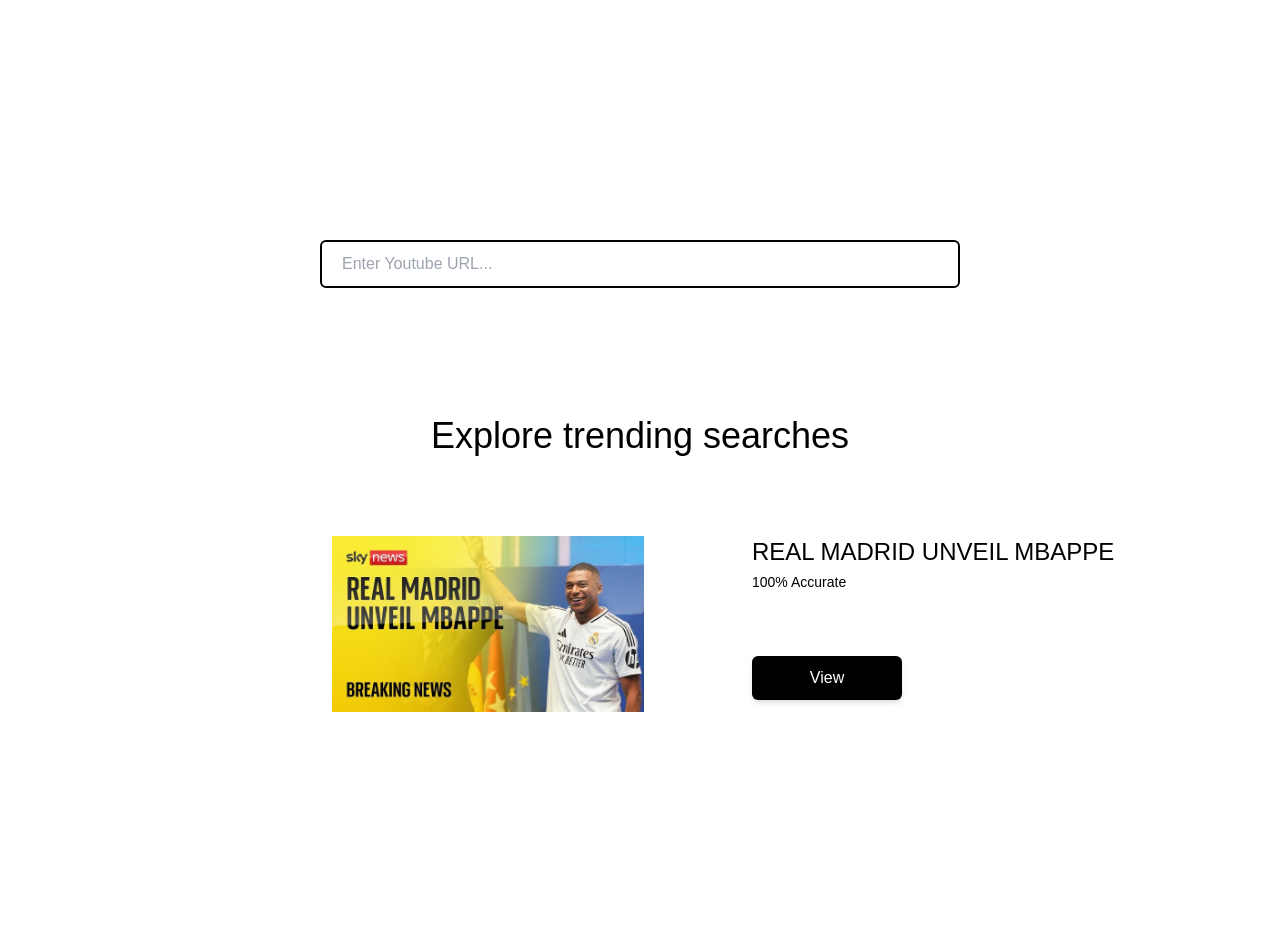
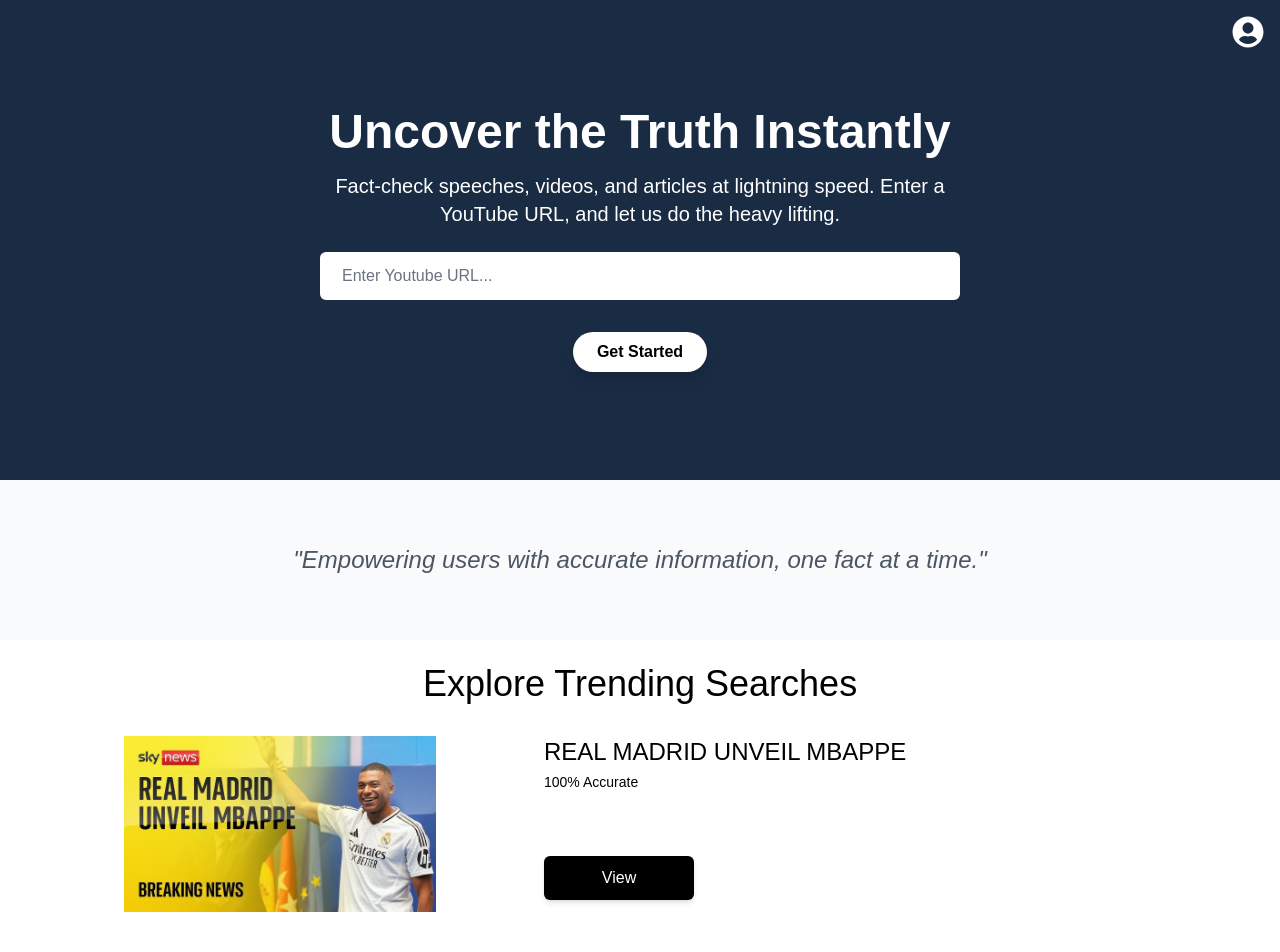
Before and after one commit to PhongDiep2003/fact-checker-frontend, a Next.js app: page / in a window 1280 px wide. Shown: the top 952 px of the page. Before the commit the page ends 800 px from the top, so only its background shows below. Built offline with nearby package versions, Linux system fonts and the light colour scheme.

Commit message:
Added homepage styling

```diff
--- a/app/page.js
+++ b/app/page.js
@@ -1,22 +1,76 @@
-import Login from './login/page';
+"use client";
+
+import { useState } from 'react';
+import { FaUserCircle } from 'react-icons/fa';
 import PostCard from './components/PostCard';
 
 export default function Home() {
+  const [dropdownOpen, setDropdownOpen] = useState(false);
+
+  const toggleDropdown = () => setDropdownOpen(!dropdownOpen);
+
   return (
-    <div className='flex flex-col h-screen bg-white py-60 overflow-y-auto'>
-      <div className='flex justify-center'>
+    <div className="flex flex-col min-h-screen bg-white overflow-y-auto">
+      {/*  I'll put some dividers so clear which section of the page is which, e.g here is Header section */}
+      <div className="absolute top-4 right-4 z-10">
+        <FaUserCircle
+          size={32}
+          className="text-white cursor-pointer"
+          onClick={toggleDropdown}
+        />
+        {dropdownOpen && (
+          <div className="absolute right-0 mt-2 w-48 bg-white shadow-lg rounded-md">
+            <ul className="py-2">
+              <li className="px-4 py-2 hover:bg-black-200 cursor-pointer">Profile</li>
+              <li className="px-4 py-2 text-red-500 hover:bg-gray-100 cursor-pointer">
+                Logout
+              </li>
+            </ul>
+          </div>
+        )}
+      </div>
+
+      {/* Search section */}
+      <div className="flex flex-col items-center justify-center bg-[#1A2B44] text-white h-[60vh]">
+        <h1 className="text-5xl font-extrabold mb-4">Uncover the Truth Instantly</h1>
+        <p className="text-xl text-center max-w-2xl mb-6">
+          Fact-check speeches, videos, and articles at lightning speed. Enter a YouTube URL, and let us do the heavy lifting.
+        </p>
         <input
-          className='w-2/4 h-12 p-5 border-2 border-solid border-black rounded-md text-black'
-          placeholder='Enter Youtube URL...'
-          style={{ color: 'black' }}
+          className="w-3/4 md:w-1/2 h-12 p-5 border-2 border-white rounded-md text-black placeholder-gray-500 focus:outline-none"
+          placeholder="Enter Youtube URL..."
         />
+        <div className="mt-8">
+          <button className="bg-white text-black px-6 py-2 rounded-full font-semibold shadow-lg hover:bg-gray-100">
+            Get Started
+          </button>
+        </div>
       </div>
-      <p className='text-4xl text-[#000000] font-normal mt-32 text-center'>Explore trending searches</p>
 
-      <div className='flex flex-col space-y-24 w-full mt-20 pl-72'>
+      {/* Slogan Section */}
+      <div className="text-center py-16 bg-gray-50">
+        <p className="text-2xl font-light italic text-gray-600">
+          "Empowering users with accurate information, one fact at a time."
+        </p>
+      </div>
+
+      {/* Trending Searches Section */}
+      <p className="text-4xl text-[#000000] font-normal mt-6 text-center">
+        Explore Trending Searches
+      </p>
+
+      <div className="flex flex-col space-y-24 w-full mt-8 pl-20 pr-20">
+        <PostCard />
         <PostCard />
         <PostCard />
       </div>
+
+      {/* Footer */}
+      <footer className="w-full py-8 bg-black text-white text-center mt-16">
+        <p className="text-sm">
+          © 2024 Fact Checker - Empowering users with truth
+        </p>
+      </footer>
     </div>
   );
 }
--- a/package.json
+++ b/package.json
@@ -12,7 +12,8 @@
     "mongodb": "^6.9.0",
     "next": "14.2.15",
     "react": "^18",
-    "react-dom": "^18"
+    "react-dom": "^18",
+    "react-icons": "^5.3.0"
   },
   "devDependencies": {
     "postcss": "^8",
```
Also changed, not shown: 1 other file (tests, documents, lock files or other folders).
